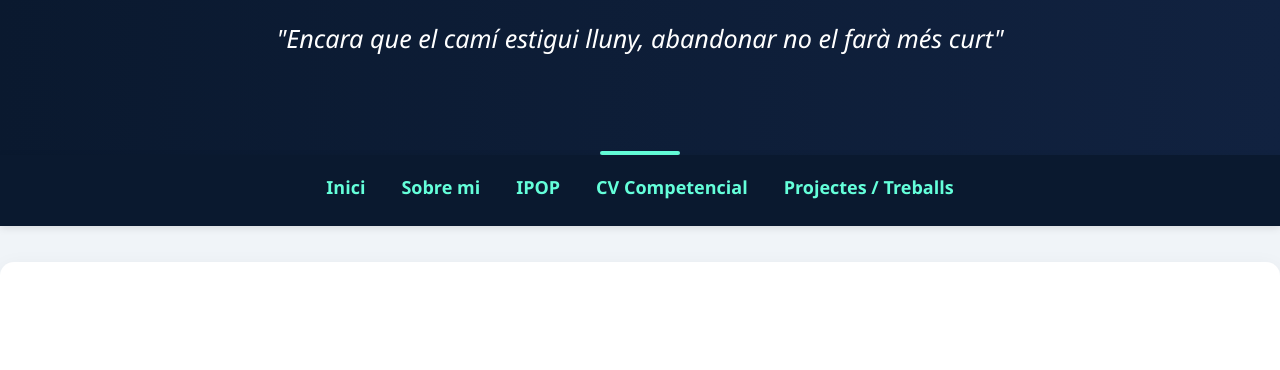
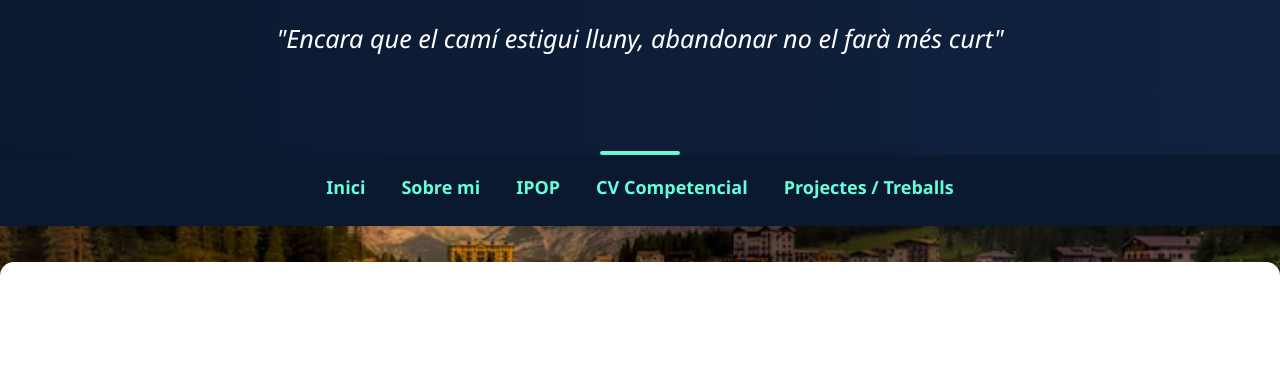
Before and after one commit to viictoorbg/Pagina-Web-IPO.github.io, a plain HTML site: page index.html in a window 1280 px wide. Shown: the part 161-531 px from the top of the page. Drawn offline with Linux system fonts and the light colour scheme; files whose address does not match are found by name.

Commit message:
Update styles.css

```diff
--- a/styles.css
+++ b/styles.css
@@ -13,7 +13,7 @@ body {
   font-family: 'Segoe UI', 'Helvetica Neue', sans-serif;
   margin: 0;
   background-color: var(--color-fons);
-  background-image: url('img/puesta-sol-misurina_181624-34793.avif');
+  background-image: url('puesta-sol-misurina_181624-34793.avif');
   background-size: cover;
   background-repeat: no-repeat;
   background-attachment: fixed;
```
